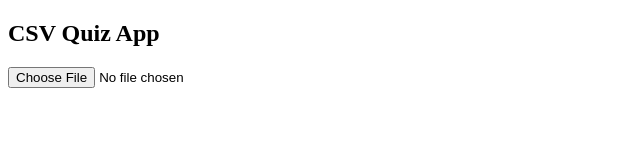
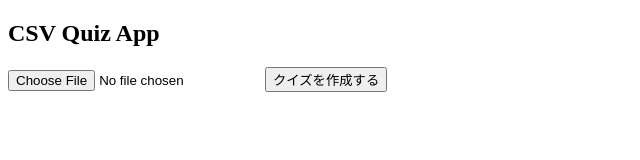
Before and after one commit to yasuhide630/csv-quiz-app, a plain HTML site: page index.html in a window 1280 px wide. Shown: the whole page, without its empty margins (0-640 px from the left). Drawn offline with Linux system fonts and the light colour scheme.

Commit message:
Update index.html

```diff
--- a/index.html
+++ b/index.html
@@ -14,6 +14,7 @@
     <div>
         <h2>CSV Quiz App</h2>
         <input type="file" id="upload-csv">
+        <button onclick="createQuiz()">クイズを作成する</button>
         <div id="quiz-container">
             <p id="question"></p>
             <div id="options"></div>
```
